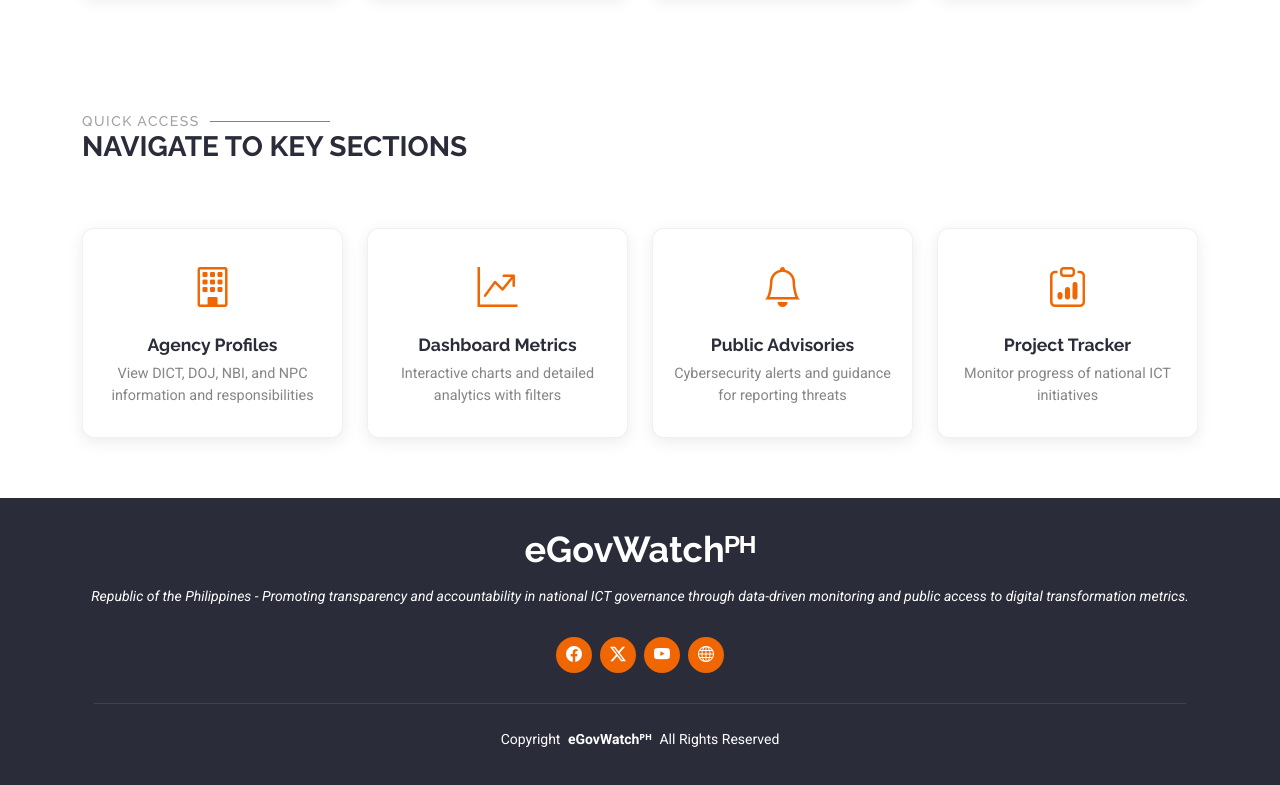
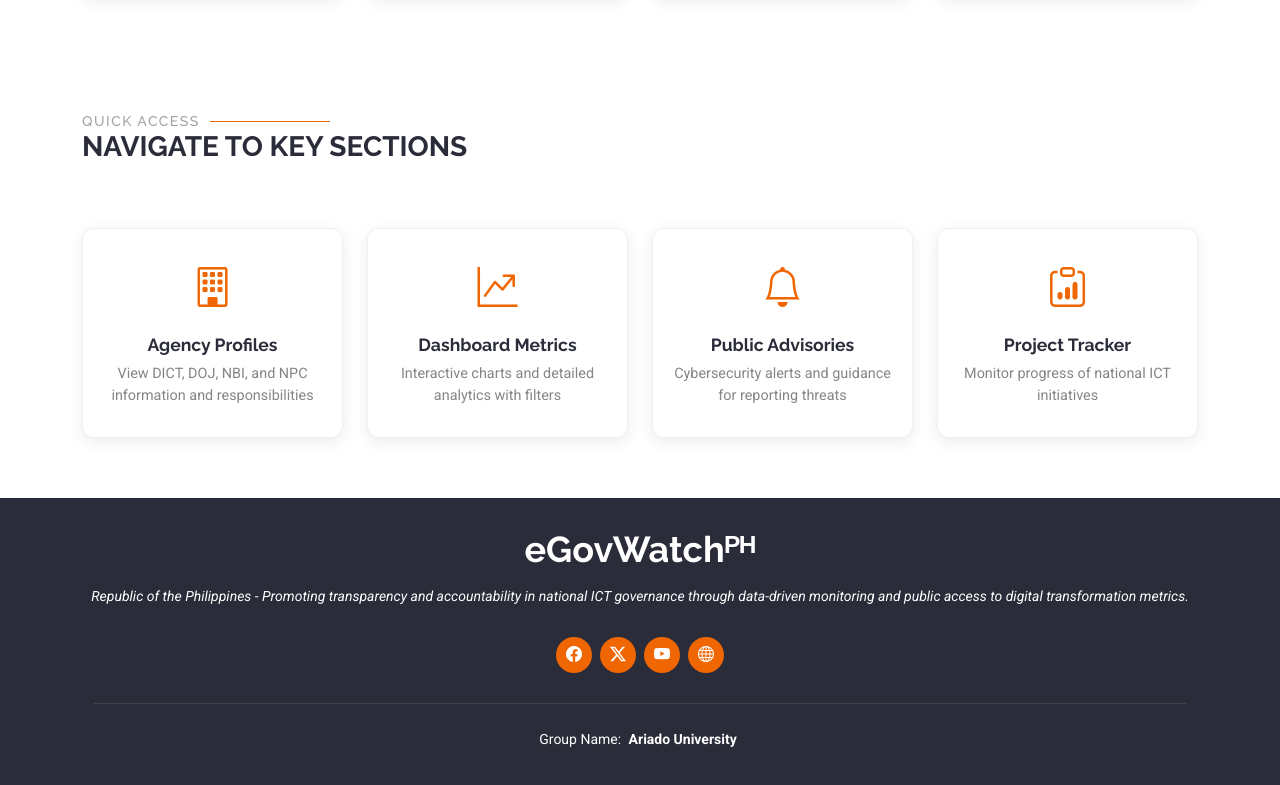
Before and after one commit to kcspov/eGovWatch, a plain HTML site: page index.html in a window 1280 px wide. Shown: the part 2185-2970 px from the top of the page. Drawn offline with nearby package versions, Linux system fonts and the light colour scheme; animation ran at ten frames a second.

Commit message:
Update copyright information in index.html

```diff
--- a/index.html
+++ b/index.html
@@ -311,7 +311,7 @@
       </div>
       <div class="container">
         <div class="copyright">
-          <span>Copyright</span> <strong class="px-1 sitename">eGovWatchᴾᴴ</strong> <span>All Rights Reserved</span>
+          <span>Group Name:</span> <strong class="px-1 sitename">Ariado University</strong>
         </div>
         <div class="credits">
 
```
